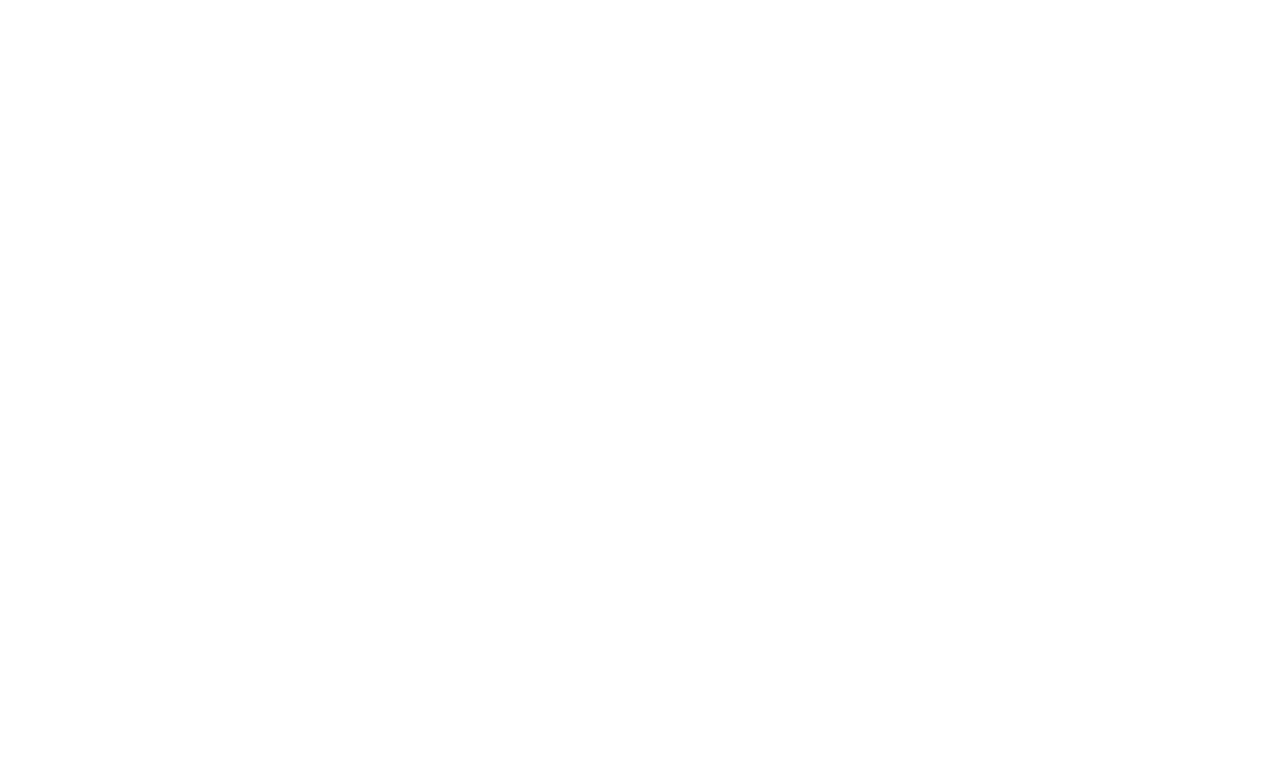
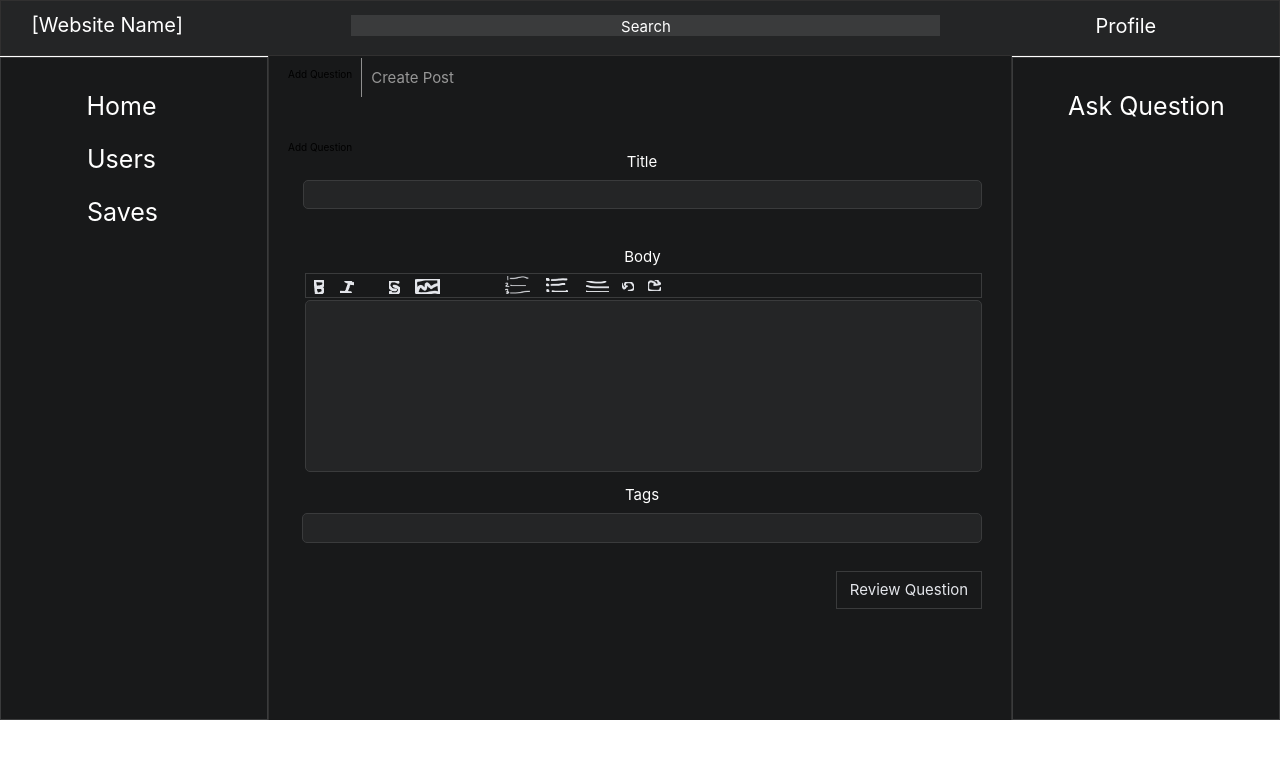
Before and after one commit to Scrappyz/QA-Sharing-Platform, a React (Create React App) app: page /askquestion in a window 1280 px wide. Before the commit this address had no page. Shown: the top 758 px of the page. Built offline with nearby package versions, Linux system fonts and the light colour scheme.

Commit message:
Connected sites in home

```diff
--- a/src/App.js
+++ b/src/App.js
@@ -5,7 +5,7 @@
 import CreateAccount from './pages/CreateAccount/CreateAccount.js';
 import VerifyCode from './pages/VerifyCode/VerifyCode.js';
 import Login from "./pages/Login/Login.js";
-import AddQuestion from './pages/AddQuestion/AddQuestion.js';
+import AskQuestion from './pages/AskQuestion/AskQuestion.js';
 
 function App() {
     return (
@@ -13,6 +13,7 @@
             <Routes>
                 <Route index element={<Home />} />
                 <Route path="/profile" element={<Profile />} />
+                <Route path="/askquestion" element={<AskQuestion />} />
             </Routes>
         </BrowserRouter>
     )
--- a/src/pages/AddQuestion/AddQuestion.css
+++ b/src/pages/AskQuestion/AskQuestion.css
@@ -14,14 +14,14 @@
 }
 body {
   width: 128rem;
-}.AddQuestion-QFK {
+}.AskQuestion-QFK {
   width: 100%;
   height: 72rem;
   position: relative;
   overflow: hidden;
   background-color: #ffffff;
 }
-.AddQuestion-QFK .main-ccH {
+.AskQuestion-QFK .main-ccH {
   box-sizing: border-box;
   padding: 1.64rem 3.1rem 8.099rem 1.9rem;
   width: 74.4rem;
@@ -32,14 +32,14 @@
   border: solid 0.1rem #303030;
   background-color: #18191a;
 }
-.AddQuestion-QFK .main-ccH .selection-F2y {
+.AskQuestion-QFK .main-ccH .selection-F2y {
   margin-bottom: 4.3458rem;
   height: 3.8958rem;
   display: flex;
   column-gap: 0.9rem;
   align-items: center;
 }
-.AddQuestion-QFK .main-ccH .selection-F2y .auto-group-eik3-9u3 {
+.AskQuestion-QFK .main-ccH .selection-F2y .auto-group-eik3-9u3 {
   margin: 0.998rem 0rem 0.666rem 0rem;
   height: calc(100% - 1.6643rem);
   align-items: center;
@@ -47,7 +47,7 @@
   flex-direction: column;
   flex-shrink: 0;
 }
-.AddQuestion-QFK .main-ccH .selection-F2y .auto-group-eik3-9u3 .AddQuestions-4WD {
+.AskQuestion-QFK .main-ccH .selection-F2y .auto-group-eik3-9u3 .AddQuestions-4WD {
   margin-bottom: 0.3315rem;
   display: flex;
   align-items: center;
@@ -60,7 +60,7 @@
   white-space: nowrap;
   flex-shrink: 0;
 }
-.AddQuestion-QFK .main-ccH .selection-F2y .auto-group-eik3-9u3 .line-2-j6Z {
+.AskQuestion-QFK .main-ccH .selection-F2y .auto-group-eik3-9u3 .line-2-j6Z {
   margin-right: 0.3rem;
   width: 5.6rem;
   height: 0;
@@ -68,13 +68,13 @@
   vertical-align: top;
   flex-shrink: 0;
 }
-.AddQuestion-QFK .main-ccH .selection-F2y .line-1-ejK {
+.AskQuestion-QFK .main-ccH .selection-F2y .line-1-ejK {
   width: 0.1rem;
   height: 3.8958rem;
   background-color: #8f8f8f;
   flex-shrink: 0;
 }
-.AddQuestion-QFK .main-ccH .selection-F2y .create-post-b8m {
+.AskQuestion-QFK .main-ccH .selection-F2y .create-post-b8m {
   display: flex;
   align-items: center;
   justify-content: center;
@@ -86,7 +86,7 @@
   white-space: nowrap;
   flex-shrink: 0;
 }
-.AddQuestion-QFK .main-ccH .AddQuestions-WFj {
+.AskQuestion-QFK .main-ccH .AddQuestions-WFj {
   margin-bottom: 2.3698rem;
   width: 100%;
   display: flex;
@@ -99,14 +99,14 @@
   font-family: Inter, 'Source Sans Pro';
   white-space: nowrap;
 }
-.AddQuestion-QFK .main-ccH .title-1TP {
+.AskQuestion-QFK .main-ccH .title-1TP {
   margin: 0rem 0rem 3.971rem 1.388rem;
   box-sizing: border-box;
   padding-bottom: 0rem;
   width: 68.0117rem;
   border-radius: 0.5rem;
 }
-.AddQuestion-QFK .main-ccH .title-1TP .title-v4Z {
+.AskQuestion-QFK .main-ccH .title-1TP .title-v4Z {
   margin-bottom: 0.8954rem;
   width: 100%;
   display: flex;
@@ -119,7 +119,7 @@
   font-family: Inter, 'Source Sans Pro';
   white-space: nowrap;
 }
-.AddQuestion-QFK .main-ccH .title-1TP .shape-qBX {
+.AskQuestion-QFK .main-ccH .title-1TP .shape-qBX {
   margin-left: 0.1109rem;
   width: 67.9007rem;
   height: 2.8706rem;
@@ -128,11 +128,11 @@
   background-color: #242526;
   border-radius: 0.5rem;
 }
-.AddQuestion-QFK .main-ccH .body-WHf {
+.AskQuestion-QFK .main-ccH .body-WHf {
   margin: 0rem 0rem 1.408rem 1.5rem;
   width: 67.9rem;
 }
-.AddQuestion-QFK .main-ccH .body-WHf .body-RvR {
+.AskQuestion-QFK .main-ccH .body-WHf .body-RvR {
   margin-bottom: 0.6904rem;
   width: 100%;
   display: flex;
@@ -145,7 +145,7 @@
   font-family: Inter, 'Source Sans Pro';
   white-space: nowrap;
 }
-.AddQuestion-QFK .main-ccH .body-WHf .body-buttons-kho {
+.AskQuestion-QFK .main-ccH .body-WHf .body-buttons-kho {
   margin: 0rem 0rem 0.205rem 0.2rem;
   box-sizing: border-box;
   padding: 0.187rem 32.232rem 0.241rem 0.767rem;
@@ -154,7 +154,7 @@
   border: solid 0.1rem #3a3b3c;
   background-color: #18191a;
 }
-.AddQuestion-QFK .main-ccH .body-WHf .body-buttons-kho .bold-Ecy {
+.AskQuestion-QFK .main-ccH .body-WHf .body-buttons-kho .bold-Ecy {
   margin: 0.402rem 1.639rem 0rem 0rem;
   width: 1.0165rem;
   height: 1.4253rem;
@@ -163,7 +163,7 @@
   vertical-align: top;
   flex-shrink: 0;
 }
-.AddQuestion-QFK .main-ccH .body-WHf .body-buttons-kho .italic-Z9T {
+.AskQuestion-QFK .main-ccH .body-WHf .body-buttons-kho .italic-Z9T {
   margin: 0.338rem 3.435rem 0rem 0rem;
   width: 1.4314rem;
   height: 1.2336rem;
@@ -172,7 +172,7 @@
   vertical-align: top;
   flex-shrink: 0;
 }
-.AddQuestion-QFK .main-ccH .body-WHf .body-buttons-kho .s-GpZ {
+.AskQuestion-QFK .main-ccH .body-WHf .body-buttons-kho .s-GpZ {
   margin: 0.378rem 1.445rem 0rem 0rem;
   width: 1.1339rem;
   height: 1.3516rem;
@@ -181,7 +181,7 @@
   vertical-align: top;
   flex-shrink: 0;
 }
-.AddQuestion-QFK .main-ccH .body-WHf .body-buttons-kho .razorblade-Auw {
+.AskQuestion-QFK .main-ccH .body-WHf .body-buttons-kho .razorblade-Auw {
   margin: 0.19rem 6.51rem 0rem 0rem;
   width: 2.57rem;
   height: 1.5048rem;
@@ -189,7 +189,7 @@
   vertical-align: top;
   flex-shrink: 0;
 }
-.AddQuestion-QFK .main-ccH .body-WHf .body-buttons-kho .numbering-Hjf {
+.AskQuestion-QFK .main-ccH .body-WHf .body-buttons-kho .numbering-Hjf {
   margin: 0rem 1.524rem 0.083rem 0rem;
   width: 2.5135rem;
   height: 1.7438rem;
@@ -198,7 +198,7 @@
   vertical-align: top;
   flex-shrink: 0;
 }
-.AddQuestion-QFK .main-ccH .body-WHf .body-buttons-kho .bullet-pDo {
+.AskQuestion-QFK .main-ccH .body-WHf .body-buttons-kho .bullet-pDo {
   margin: 0rem 1.776rem 0.164rem 0rem;
   width: 2.2817rem;
   height: 1.4037rem;
@@ -207,7 +207,7 @@
   vertical-align: top;
   flex-shrink: 0;
 }
-.AddQuestion-QFK .main-ccH .body-WHf .body-buttons-kho .spacing-9G5 {
+.AskQuestion-QFK .main-ccH .body-WHf .body-buttons-kho .spacing-9G5 {
   margin: 0.219rem 1.269rem 0rem 0rem;
   width: 2.2644rem;
   height: 1.1875rem;
@@ -215,7 +215,7 @@
   vertical-align: top;
   flex-shrink: 0;
 }
-.AddQuestion-QFK .main-ccH .body-WHf .body-buttons-kho .undo-sC5 {
+.AskQuestion-QFK .main-ccH .body-WHf .body-buttons-kho .undo-sC5 {
   margin: 0.172rem 1.437rem 0rem 0rem;
   width: 1.2098rem;
   height: 0.8574rem;
@@ -224,7 +224,7 @@
   vertical-align: top;
   flex-shrink: 0;
 }
-.AddQuestion-QFK .main-ccH .body-WHf .body-buttons-kho .redo-zGh {
+.AskQuestion-QFK .main-ccH .body-WHf .body-buttons-kho .redo-zGh {
   margin-top: 0.0656rem;
   width: 1.2458rem;
   height: 1.065rem;
@@ -233,7 +233,7 @@
   vertical-align: top;
   flex-shrink: 0;
 }
-.AddQuestion-QFK .main-ccH .body-WHf .text-body-76R {
+.AskQuestion-QFK .main-ccH .body-WHf .text-body-76R {
   margin-left: 0.2rem;
   width: 67.7rem;
   height: 17.2237rem;
@@ -242,12 +242,12 @@
   background-color: #242526;
   border-radius: 0.5rem;
 }
-.AddQuestion-QFK .main-ccH .tags-pmX {
+.AskQuestion-QFK .main-ccH .tags-pmX {
   margin: 0rem 0rem 2.768rem 1.4rem;
   width: 68rem;
   border-radius: 0.5rem;
 }
-.AddQuestion-QFK .main-ccH .tags-pmX .tags-xMw {
+.AskQuestion-QFK .main-ccH .tags-pmX .tags-xMw {
   margin-bottom: 0.8954rem;
   width: 100%;
   display: flex;
@@ -260,7 +260,7 @@
   font-family: Inter, 'Source Sans Pro';
   white-space: nowrap;
 }
-.AddQuestion-QFK .main-ccH .tags-pmX .shape-gHw {
+.AskQuestion-QFK .main-ccH .tags-pmX .shape-gHw {
   width: 100%;
   height: 2.9731rem;
   border: solid 0.1rem #3a3b3c;
@@ -268,7 +268,7 @@
   background-color: #242526;
   border-radius: 0.5rem;
 }
-.AddQuestion-QFK .main-ccH .review-question-Py3 {
+.AskQuestion-QFK .main-ccH .review-question-Py3 {
   margin-left: 54.8rem;
   width: 14.6rem;
   height: 3.7933rem;
@@ -286,7 +286,7 @@
   box-sizing: border-box;
   background-color: #18191a;
 }
-.AddQuestion-QFK .sidebar-right-pYZ {
+.AskQuestion-QFK .sidebar-right-pYZ {
   box-sizing: border-box;
   padding: 3.295rem 5.6rem 3.295rem 5.5rem;
   width: 26.8rem;
@@ -304,7 +304,7 @@
   border: solid 0.1rem #3a3b3c;
   background-color: #18191a;
 }
-.AddQuestion-QFK .sidebar-left-f3P {
+.AskQuestion-QFK .sidebar-left-f3P {
   box-sizing: border-box;
   padding: 3.295rem 11rem 49.121rem 8.65rem;
   width: 26.8rem;
@@ -319,7 +319,7 @@
   border: solid 0.1rem #3a3b3c;
   background-color: #18191a;
 }
-.AddQuestion-QFK .sidebar-left-f3P .home-LQR {
+.AskQuestion-QFK .sidebar-left-f3P .home-LQR {
   margin-right: 0.15rem;
   text-align: center;
   font-size: 2.5rem;
@@ -330,7 +330,7 @@
   white-space: nowrap;
   flex-shrink: 0;
 }
-.AddQuestion-QFK .sidebar-left-f3P .users-4bK {
+.AskQuestion-QFK .sidebar-left-f3P .users-4bK {
   margin-right: 0.15rem;
   text-align: center;
   font-size: 2.5rem;
@@ -341,7 +341,7 @@
   white-space: nowrap;
   flex-shrink: 0;
 }
-.AddQuestion-QFK .sidebar-left-f3P .saves-o37 {
+.AskQuestion-QFK .sidebar-left-f3P .saves-o37 {
   margin-left: 0.05rem;
   text-align: center;
   font-size: 2.5rem;
@@ -352,7 +352,7 @@
   white-space: nowrap;
   flex-shrink: 0;
 }
-.AddQuestion-QFK .header-JEm {
+.AskQuestion-QFK .header-JEm {
   box-sizing: border-box;
   padding: 1.3rem 12.4rem 1.7rem 3.05rem;
   width: 128rem;
@@ -365,7 +365,7 @@
   border: solid 0.1rem #313030;
   background-color: #242526;
 }
-.AddQuestion-QFK .header-JEm .website-name-ztH {
+.AskQuestion-QFK .header-JEm .website-name-ztH {
   margin: 0rem 16.85rem 0.1rem 0rem;
   text-align: center;
   font-size: 2rem;
@@ -376,7 +376,7 @@
   white-space: nowrap;
   flex-shrink: 0;
 }
-.AddQuestion-QFK .header-JEm .search-bar-Wbj {
+.AskQuestion-QFK .header-JEm .search-bar-Wbj {
   margin: 0.1rem 15.5rem 0.2rem 0rem;
   box-sizing: border-box;
   padding: 0.288rem 2.62rem 0.113rem 2.62rem;
@@ -392,7 +392,7 @@
   background-color: #3a3b3c;
   flex-shrink: 0;
 }
-.AddQuestion-QFK .header-JEm .profile-9ub {
+.AskQuestion-QFK .header-JEm .profile-9ub {
   margin-top: 0.1rem;
   text-align: center;
   font-size: 2rem;
--- a/src/pages/AddQuestion/AddQuestion.js
+++ b/src/pages/AskQuestion/AskQuestion.js
@@ -1,20 +1,20 @@
 import React from "react";
-import "./AddQuestion.css";
+import "./AskQuestion.css";
 
-function AddQuestion() {
+function AskQuestion() {
     return (
-        <div className="AddQuestion-QFK">
+        <div className="AskQuestion-QFK">
             <div className="main-ccH">
                 <div className="selection-F2y">
                 <div className="auto-group-eik3-9u3">
-                    <div className="AddQuestion-4WD">Add Question</div>
+                    <div className="AskQuestion-4WD">Add Question</div>
                     <img className="line-2-j6Z" src="REPLACE_IMAGE:36:690"/>
                 </div>
                 <div className="line-1-ejK">
                 </div>
                 <div className="create-post-b8m">Create Post</div>
                 </div>
-                <div className="AddQuestion-WFj">Add Question</div>
+                <div className="AskQuestion-WFj">Add Question</div>
                 <div className="title-1TP">
                 <div className="title-v4Z">Title</div>
                 <div className="shape-qBX">
@@ -58,4 +58,4 @@
     );
 }
 
-export default AddQuestion;
+export default AskQuestion;
--- a/src/pages/Home/Home.js
+++ b/src/pages/Home/Home.js
@@ -9,9 +9,9 @@
         <div className="Home-keD">
             <div className="main-JQq">
                 <div className="sidebar-left-2bj">
-                <p className="Home-wTo">Home</p>
-                <p className="users-TBF">Users</p>
-                <p className="saves-b2Z">Saves</p>
+                    <button className="Home-wTo" onClick={() => navigate("/")}>Home</button>
+                    <button className="users-TBF" onClick={() => navigate("/users")}>Users</button>
+                    <button className="saves-b2Z" onClick={() => navigate("/saves")}>Saves</button>
                 </div>
                 <div className="auto-group-uvxp-WQR">
                     <div className="auto-group-jp3s-rDP">
@@ -85,7 +85,9 @@
                     </div>
                 </div>
                 </div>
-                <div className="sidebar-right-Mtm">Ask Question</div>
+                <div className="sidebar-right-Mtm">
+                    <button className="ask-question" onClick={() => navigate("/askquestion")}>Ask Question</button>
+                </div>
             </div>
             <div className="header-eN5">
                 <p className="website-name-82M">[Website Name]</p>
```
Also changed, not shown: src/pages/Home/Home.css (+38 -6 lines).
